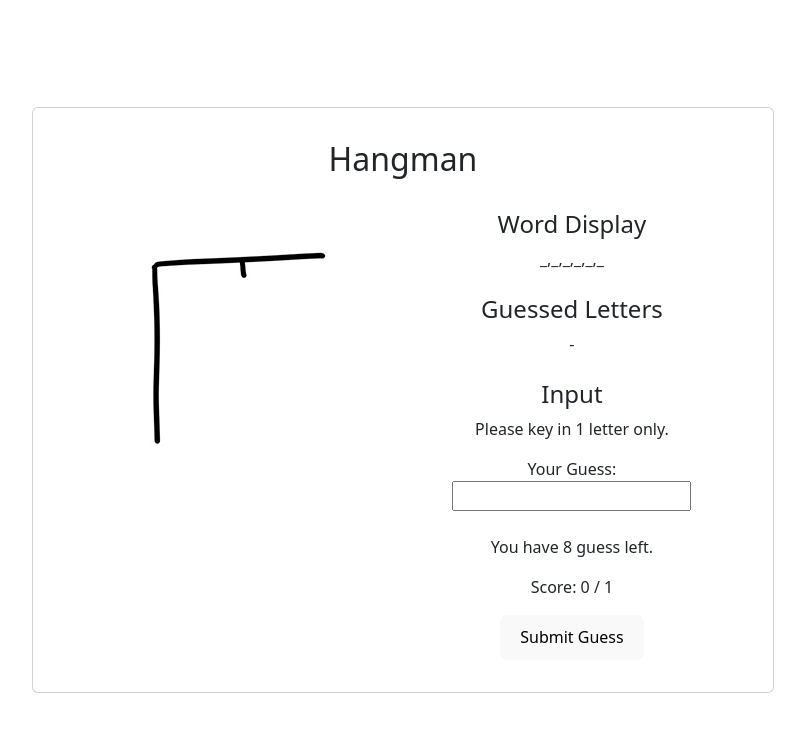
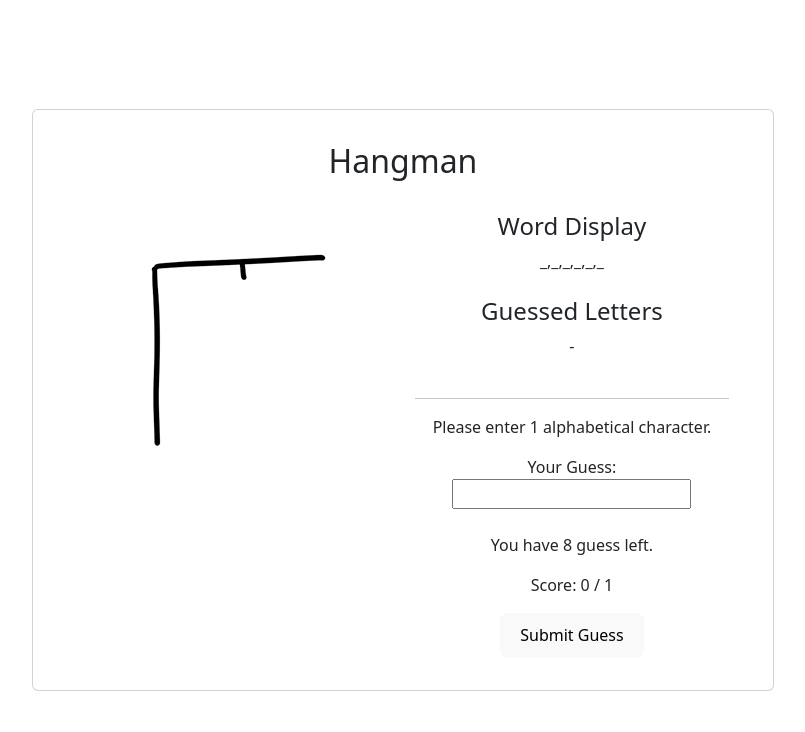
Before and after one commit to rocketacademy/guess-the-word-3.2, a React (Vite) app: page / in a window 1280 px wide. Shown: the top 732 px of the page, without its empty margins (237-1042 px from the left). Built offline with nearby package versions, Linux system fonts and the light colour scheme.

Commit message:
edited input text area. added line and edited text.

```diff
--- a/src/App.jsx
+++ b/src/App.jsx
@@ -137,9 +137,8 @@ function App() {
               {guessedLetters.length > 0 ? guessedLetters.toString() : "-"}
               <br />
               <br />
-              <h4>Input</h4>
-
-              <p>Please key in 1 letter only.</p>
+              <hr />
+              <p>Please enter 1 alphabetical character.</p>
               {/* Insert form element here */}
               <form onSubmit={handleSubmit}>
                 <label htmlFor="guess">Your Guess: </label>
```
